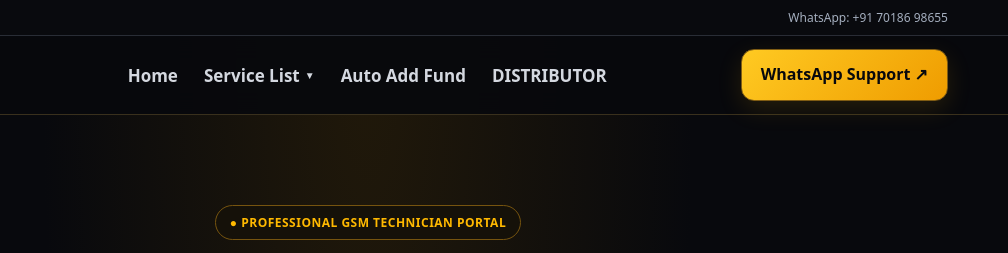
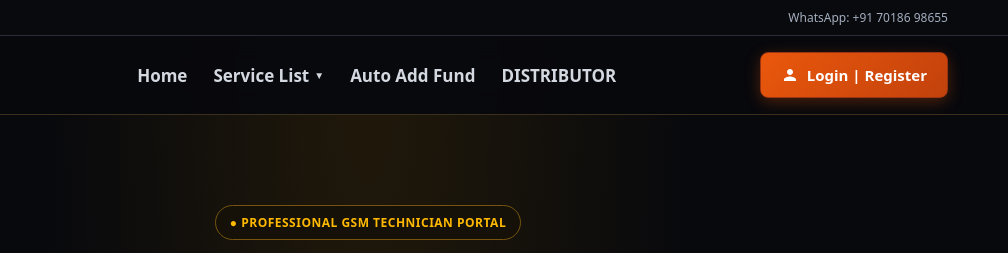
Before and after one commit to hktools8655-debug/gsm-hk, a plain HTML site: page index.html in a window 1280 px wide. Shown: the top 253 px of the page, 272-1280 px from the left. Drawn offline with Linux system fonts and the light colour scheme.

Commit message:
Update index.html

```diff
--- a/index.html
+++ b/index.html
@@ -25,6 +25,11 @@ nav a:hover{color:var(--gold)}
 .dropdown-content a:hover { background-color: #1b1f27; color: var(--gold); }
 
 .btn{display:inline-block;padding:12px 19px;border-radius:13px;background:linear-gradient(135deg,#ffca22,#ef9c00);color:#08090d;font-weight:900;border:1px solid #805c13;box-shadow:0 8px 25px #ffb90020;cursor:pointer;font-family:inherit}.btn.alt{background:#11141a;color:white;box-shadow:none}.menu{display:none;background:#151820;color:white;border:1px solid var(--line);padding:8px 12px;border-radius:9px;cursor:pointer}
+
+/* LOGIN BUTTON STYLE */
+.btn-login { display: flex; align-items: center; gap: 8px; background: linear-gradient(135deg, #ea580c, #c2410c); color: white; padding: 10px 20px; border-radius: 8px; font-weight: 700; font-size: 15px; border: 1px solid #9a3412; box-shadow: 0 4px 15px rgba(234,88,12,0.3); cursor: pointer; transition: 0.2s; }
+.btn-login:hover { transform: translateY(-2px); box-shadow: 0 6px 20px rgba(234,88,12,0.4); color: white; }
+
 .hero{text-align:center;padding:90px 0 65px}.pill{display:inline-block;border:1px solid #76540f;border-radius:99px;padding:7px 14px;color:var(--gold);background:#151109;font-size:12px;font-weight:850;letter-spacing:.5px}
 h1{font-size:clamp(40px,6vw,68px);line-height:1.1;letter-spacing:-2px;margin:26px 0 15px}h1 span{color:var(--gold)}.lead{max-width:750px;margin:auto;color:var(--muted);font-size:17px}.actions{display:flex;justify-content:center;gap:13px;flex-wrap:wrap;margin-top:29px}
 .stats,.grid{display:grid;grid-template-columns:repeat(4,1fr);gap:15px}.card{background:linear-gradient(145deg,#14171e,#0e1015);border:1px solid var(--line);border-radius:17px;padding:23px;transition:.2s}.card:hover{border-color:#8b6518;transform:translateY(-3px)}.ico{width:44px;height:44px;border-radius:13px;background:#ffb90018;border:1px solid #76540f;color:var(--gold);display:grid;place-items:center;font-size:21px;margin:0 auto 13px}
@@ -128,7 +133,12 @@ footer{border-top:1px solid var(--line);padding:23px 0;color:var(--muted);font-s
     <a href="#contact">DISTRIBUTOR</a>
   </nav>
 
-  <a class="btn" href="https://wa.me/917018698655?text=Hello%20GSM%20HK%2C%20I%20need%20support.">WhatsApp Support ↗</a>
+  <!-- LOGIN BUTTON REPLACED -->
+  <a href="#" class="btn-login">
+    <svg width="18" height="18" fill="currentColor" viewBox="0 0 24 24"><path d="M12 12c2.21 0 4-1.79 4-4s-1.79-4-4-4-4 1.79-4 4 1.79 4 4 4zm0 2c-2.67 0-8 1.34-8 4v2h16v-2c0-2.66-5.33-4-8-4z"/></svg>
+    Login | Register
+  </a>
+
   <button class="menu" aria-label="Toggle menu" onclick="document.getElementById('nav').classList.toggle('open')">☰</button>
 </div></header>
 
```
